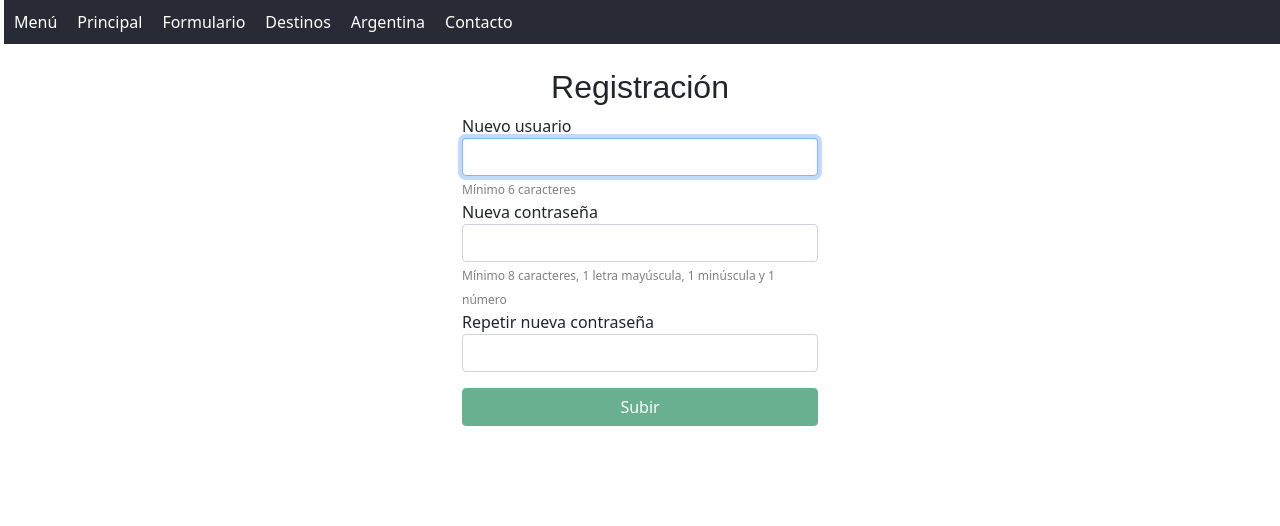
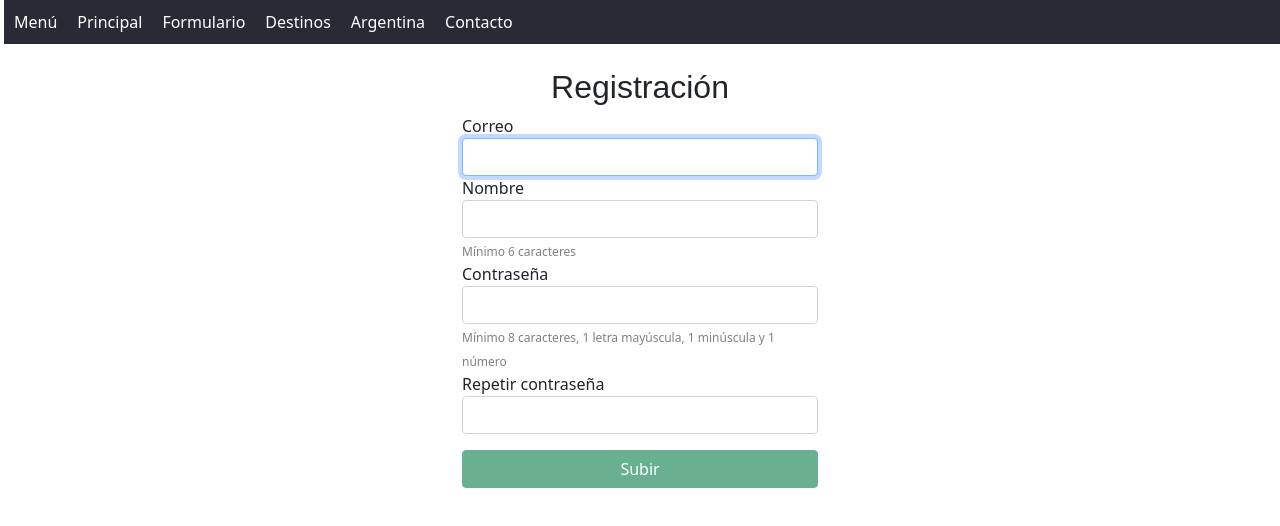
Before and after one commit to DanieLazo17/destinosTuristicos, an Angular app: page /registro in a window 1280 px wide. Shown: the top 526 px of the page. Built offline with nearby package versions, Linux system fonts and the light colour scheme.

Commit message:
agregamos atributo correo en clase Usuario

```diff
--- a/src/app/componentes/login/login.component.ts
+++ b/src/app/componentes/login/login.component.ts
@@ -51,7 +51,7 @@ export class LoginComponent implements OnInit {
   funcionARealizar(respuesta:Object) {
     this.usuario = <Usuario>respuesta;
     if (this.usuario.nombre == null) {
-      this.mensaje = "Correo o contraseña errónea";
+      this.mensaje = "Los datos ingresados no son correctos";
     }
     if (this.usuario.nombre != null) {
       this.mensaje = "Acceso correcto";
--- a/src/app/componentes/registro/registro.component.html
+++ b/src/app/componentes/registro/registro.component.html
@@ -7,20 +7,22 @@
 <div class="container">
     <div class="row justify-content-center">
         <div class="col-md-4">
-            <label for="txtUsuarioNuevo">Nuevo usuario</label>
-            <input type="text" (keyup)="validar()" [(ngModel)]="usuarioNuevo" name="usuarioNuevo" id="txtUsuarioNuevo" class="form-control" autofocus>
+            <label for="txtUsuarioNuevo">Correo</label>
+            <input type="text" (keyup)="validar()" [(ngModel)]="correo" name="correo" id="txtCorreo" class="form-control" autofocus>
+            <label for="txtUsuarioNuevo">Nombre</label>
+            <input type="text" (keyup)="validar()" (change)="validarNombre()" [(ngModel)]="usuarioNuevo" name="usuarioNuevo" id="txtUsuarioNuevo" class="form-control">
             <small id="restLongCaracteres">
                 Mínimo 6 caracteres
             </small>
             <br>
-            <label for="txtContrasenaNueva">Nueva contraseña</label>
-            <input type="password" (keyup)="validar()" [(ngModel)]="contrasenaNueva" name="contrasenaNueva" id="txtContrasenaNueva" class="form-control">
+            <label for="txtContrasenaNueva">Contraseña</label>
+            <input type="password" (keyup)="validar()" [(ngModel)]="contrasenaNueva" name="contrasenaNueva" id="txtContrasenaNueva" class="form-control" [disabled]="txtClave">
             <small id="restLongContra">
                 Mínimo 8 caracteres, 1 letra mayúscula, 1 minúscula y 1 número
             </small>
             <br>
-            <label for="txtContrasenaNuevaDup">Repetir nueva contraseña</label>
-            <input type="password" (keyup)="validar()" [(ngModel)]="contrasenaNuevaDup" name="contrasenaNuevaDup" id="txtContrasenaNuevaDup" class="form-control">
+            <label for="txtContrasenaNuevaDup">Repetir contraseña</label>
+            <input type="password" (keyup)="validar()" [(ngModel)]="contrasenaNuevaDup" name="contrasenaNuevaDup" id="txtContrasenaNuevaDup" class="form-control" [disabled]="txtClave">
             <div class="d-grid gap-2 col-12 mx-auto">
                 <button type="submit" (click)="subir()" class="btn btn-success mt-3" id="btnSubir" [disabled]="estado">Subir</button>
             </div>
--- a/src/app/componentes/registro/registro.component.ts
+++ b/src/app/componentes/registro/registro.component.ts
@@ -8,36 +8,60 @@ import { ApiService } from 'src/app/servicios/api.service';
   styleUrls: ['./registro.component.css']
 })
 export class RegistroComponent implements OnInit {
+  correo!:string;
   usuarioNuevo!:string;
   contrasenaNueva!:string;
   contrasenaNuevaDup!:string;
   estado: boolean;
   mensaje!: string;
   usuario!:Usuario;
+  txtClave!:boolean;
 
   constructor(private api:ApiService) {
     this.estado = true;
+    this.txtClave = false;
   }
 
   ngOnInit(): void {
   }
 
   validar() {
+    var pattCorreo = new RegExp(/^([a-zA-Z0-9._%-]+@[a-zA-Z0-9.-]+\.[a-zA-Z]{2,6})*$/);
+    var testCorreo = pattCorreo.test(this.usuario.correo);
     var patt = new RegExp(/(?=(.*[0-9]))((?=.*[A-Za-z0-9])(?=.*[A-Z])(?=.*[a-z]))^.{8,}$/);
     var resContrasenaNueva = patt.test(this.contrasenaNueva);
     var resContrasenaNuevaDup = patt.test(this.contrasenaNuevaDup);
     this.mensaje = "";
-    if (this.usuarioNuevo.length >= 6 && resContrasenaNueva && resContrasenaNuevaDup) {
+    if (this.usuarioNuevo.length >= 6 && testCorreo && resContrasenaNueva && resContrasenaNuevaDup) {
       this.estado = false;
     } else {
       this.estado = true;
     }
   }
 
+  validarNombre():void{
+    let datos = new FormData();
+    datos.append("usuarioNuevo", this.usuarioNuevo);
+    this.api.enviarDatosPostConRuteo('Usuario/Nuevo', datos).subscribe( respuesta => {
+      this.funcionValidaNombre(respuesta);
+    })
+  }
+
+  funcionValidaNombre(respuesta:Object):void{
+    var resp = <any>respuesta;
+    if (resp['estado']) {
+      this.txtClave = true;
+    } else {
+      this.txtClave = false;
+    }
+    this.mensaje = resp['mensaje'];
+  }
+
   subir(){
     this.estado = true;
     if(this.contrasenaNueva == this.contrasenaNuevaDup){
       let datos = new FormData();
+      datos.append("nuevoCorreo", this.correo);
       datos.append("nuevoUsuario", this.usuarioNuevo);
       datos.append("nuevaContra", this.contrasenaNueva);
       this.api.enviarDatosPostConRuteo('Usuario/Registro', datos).subscribe( respuesta => {
--- a/src/app/entidades/usuario.ts
+++ b/src/app/entidades/usuario.ts
@@ -1,5 +1,6 @@
 export class Usuario {
     idUsuario!:number;
+    correo!:string;
     nombre!:string;
     contrasena!:string;
 }
```
